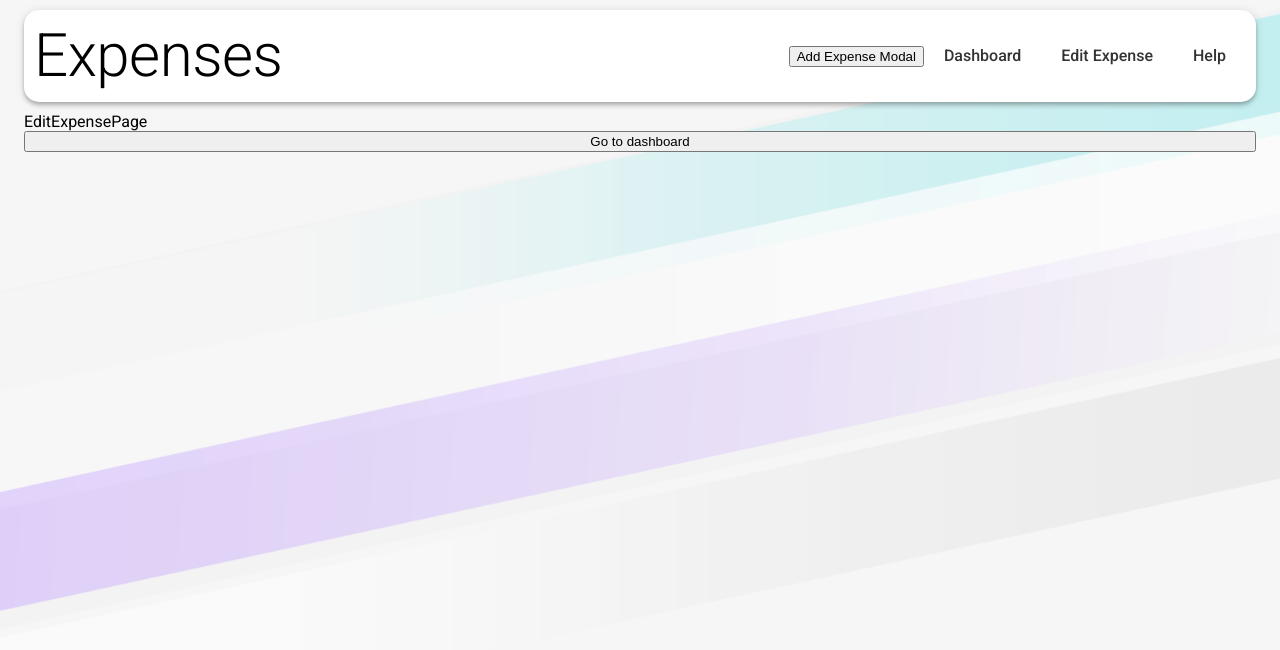
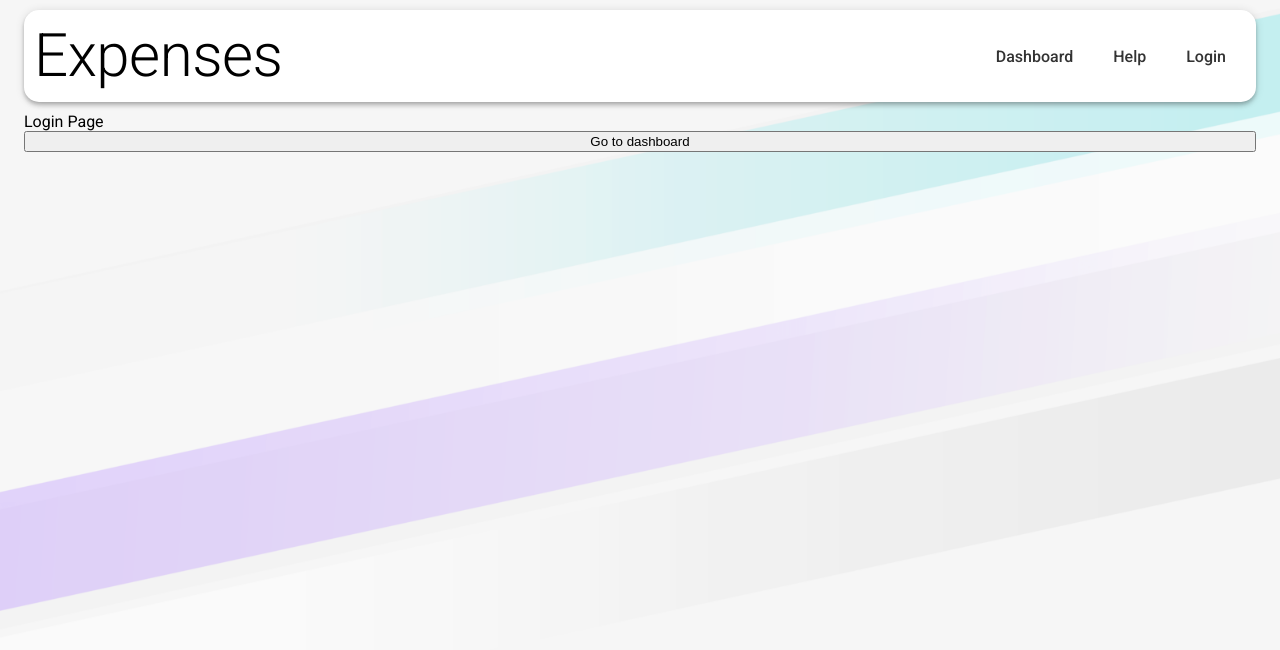
Before and after one commit to hffxx/Expenses, a React (Create React App) app: page /edit in a window 1280 px wide. Shown: the top 650 px of the page. Built offline with nearby package versions, Linux system fonts and the light colour scheme.

Commit message:
side menu styled

```diff
--- a/src/App.js
+++ b/src/App.js
@@ -4,7 +4,7 @@ import { AppBar, Typography, Container } from "@material-ui/core";
 import useStyles from "./styles";
 
 import Navbar from "./components/Navbar/Navbar";
-import EditExpensePage from "./components/EditExpense";
+import LoginPage from "./components/LoginPage";
 import ExpenseDashboardPage from "./components/ExpenseDashboard";
 import HelpPage from "./components/HelpPage";
 import NotFoundPage from "./components/NotFoundPage";
@@ -23,7 +23,7 @@ function App() {
         </AppBar>
         <Switch>
           <Route exact path="/" component={ExpenseDashboardPage} />
-          <Route path="/edit" component={EditExpensePage} />
+          <Route path="/edit" component={LoginPage} />
           <Route path="/help" component={HelpPage} />
           <Route component={NotFoundPage} />
         </Switch>
--- a/src/components/AddExpenseModal.js
+++ b/src/components/AddExpenseModal.js
@@ -1,5 +1,4 @@
 import Modal from "@mui/material/Modal";
-import Typography from "@mui/material/Typography";
 import Box from "@mui/material/Box";
 import Button from "@mui/material/Button";
 import React from "react";
@@ -24,7 +23,9 @@ function AddExpenseModal() {
   const handleClose = () => setOpen(false);
   return (
     <div>
-      <button onClick={handleOpen}>Add Expense Modal</button>
+      <Button onClick={handleOpen} variant="outlined" color="success">
+        Add Expense
+      </Button>
       <Modal
         open={open}
         onClose={handleClose}
--- a/src/components/EditExpense.js
+++ b/src/components/LoginPage.js
@@ -1,11 +1,11 @@
 import { useHistory } from "react-router";
-const EditExpensePage = () => {
+const LoginPage = () => {
   const history = useHistory();
   return (
     <div style={{ display: "flex", flexDirection: "column" }}>
-      EditExpensePage
+      Login Page
       <button onClick={() => history.push("/")}>Go to dashboard</button>
     </div>
   );
 };
-export default EditExpensePage;
+export default LoginPage;
--- a/src/components/Navbar/MenuItems.js
+++ b/src/components/Navbar/MenuItems.js
@@ -3,12 +3,13 @@ export const MenuItems = [
     title: "Dashboard",
     url: "/",
   },
-  {
-    title: "Edit Expense",
-    url: "/edit",
-  },
+
   {
     title: "Help",
     url: "/help",
   },
+  {
+    title: "Login",
+    url: "/edit",
+  },
 ];
--- a/src/components/Navbar/Navbar.js
+++ b/src/components/Navbar/Navbar.js
@@ -2,13 +2,11 @@ import React from "react";
 import { MenuItems } from "./MenuItems";
 import { Link } from "react-router-dom";
 import "./Navbar.css";
-import AddExpenseModal from "../AddExpenseModal";
 
 function Navbar() {
   return (
     <div className="navbar">
       <ul>
-        <AddExpenseModal />
         {MenuItems.map((item, index) => {
           return (
             <li key={index}>
--- a/src/components/SideMenu.js
+++ b/src/components/SideMenu.js
@@ -3,16 +3,16 @@ import { withStyles } from "@material-ui/core/styles";
 import { Paper, Typography } from "@material-ui/core";
 import getVisibleExpenses from "../redux/selectors/expenses";
 import { useSelector } from "react-redux";
-
+import AddExpenseModal from "./AddExpenseModal";
 const style = {
   sideMenu: {
     display: "flex",
     flexDirection: "column",
     left: "0px",
-    marginLeft: "5px",
     borderRadius: "15px",
     justifyContent: "center",
     alignItems: "center",
+    padding: "10px",
   },
   item: {
     padding: "10px",
@@ -30,6 +30,7 @@ const SideMenu = ({ classes }) => {
 
   return (
     <Paper className={classes.sideMenu} variant="elevation" elevation={4}>
+      <AddExpenseModal />
       <Typography className={classes.item}>
         Total Spendings: {total} PLN
       </Typography>
--- a/src/styles.js
+++ b/src/styles.js
@@ -41,7 +41,7 @@ export default makeStyles(() => ({
   filterList: {
     display: "flex",
     justifyContent: "space-between",
-    padding: "10px",
+    padding: "22px",
     borderRadius: "10px",
   },
   inputModal: {
```
